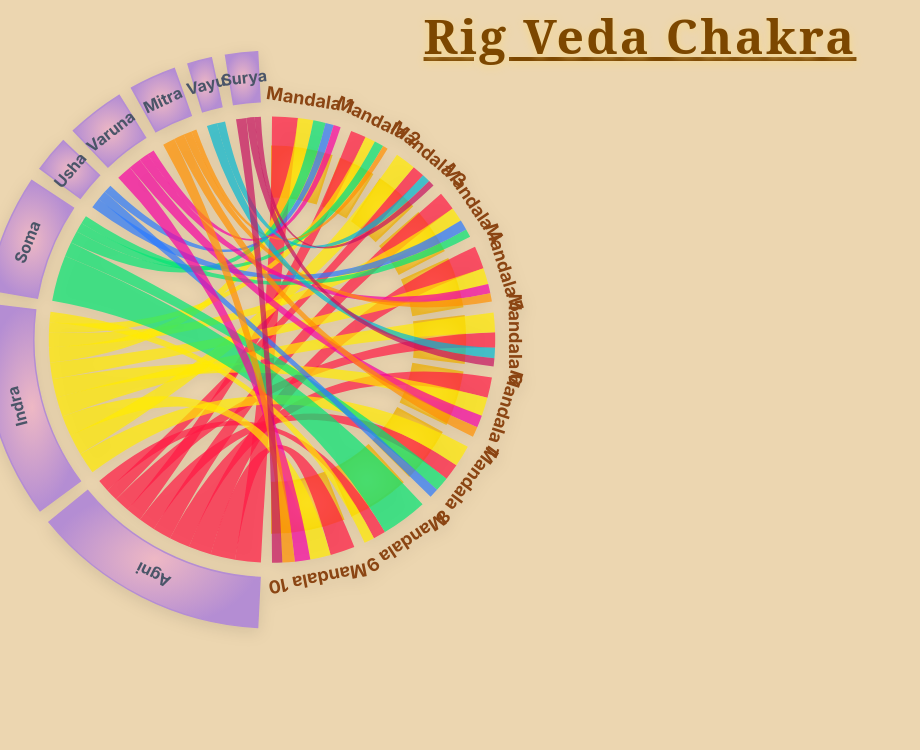
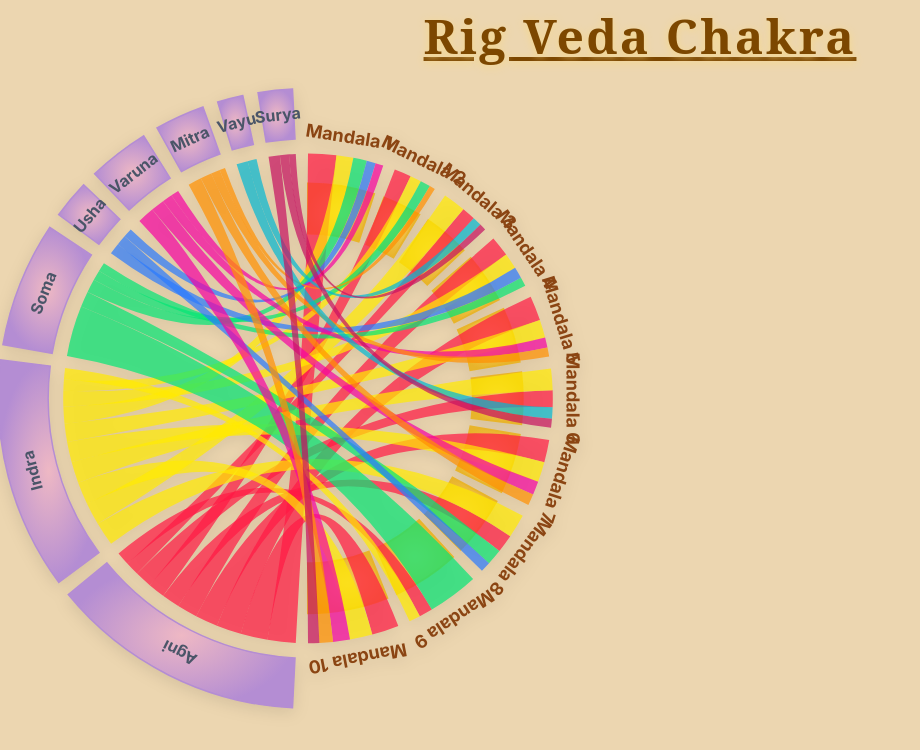
Before and after one commit to Amlan-Deep/RigVedaProject, a React (Vite) app: page / in a window 1280 px wide. Shown: the top 750 px of the page, without its empty margins (0-920 px from the left). Built offline with nearby package versions, Linux system fonts and the light colour scheme.

Commit message:
blesthetic 5

```diff
--- a/src/App.jsx
+++ b/src/App.jsx
@@ -44,7 +44,7 @@ function App() {
 
       {/* Flex row containing diagram and verse panel */}
       <div style={{ display: 'flex', flexDirection: 'row', alignItems: 'flex-start', width: '100%' }}>
-        <div style={{ position: 'relative', top: '-150px', left: '-250px', width: '75%' }}>
+        <div style={{ position: 'relative', top: '-120px', left: '-250px', width: '80%' }}>
           <LotusChordDiagram
             onChordClick={handleChordClick}
             selectedChord={selectedChord}
```
